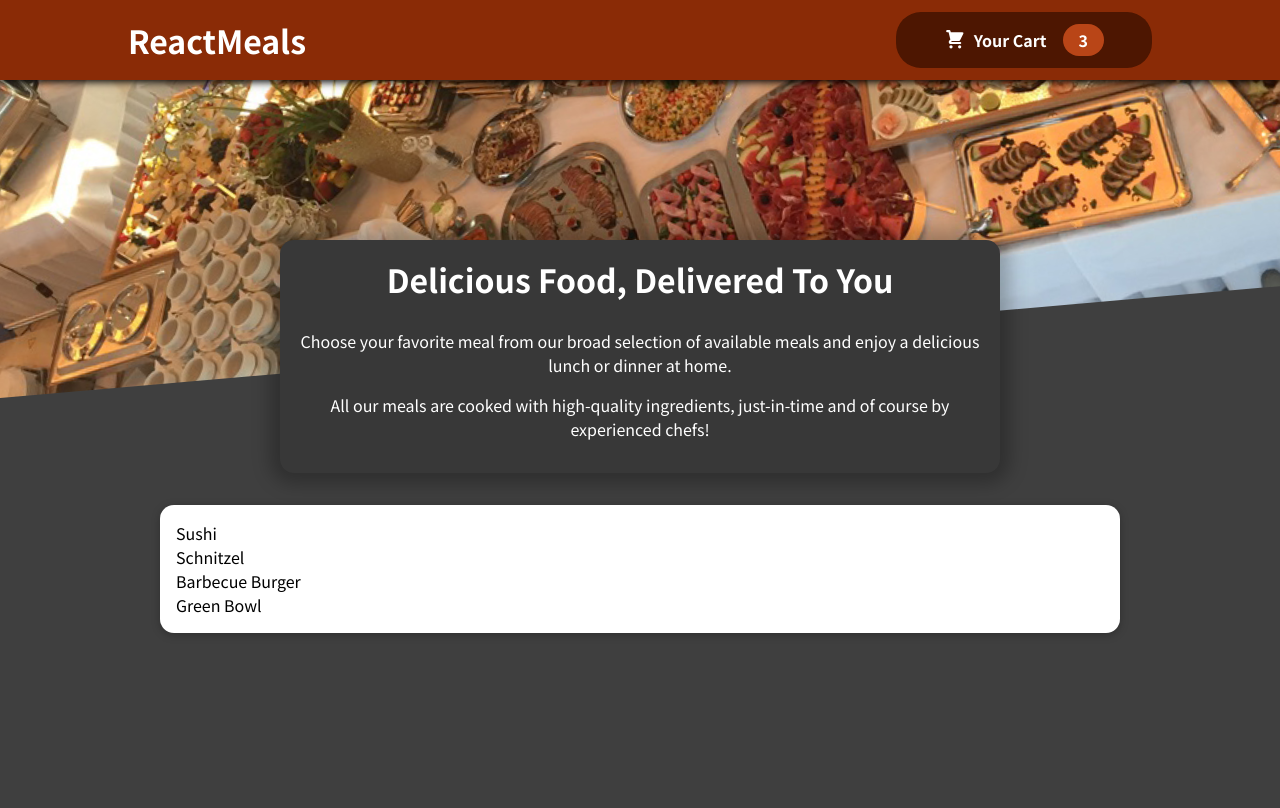
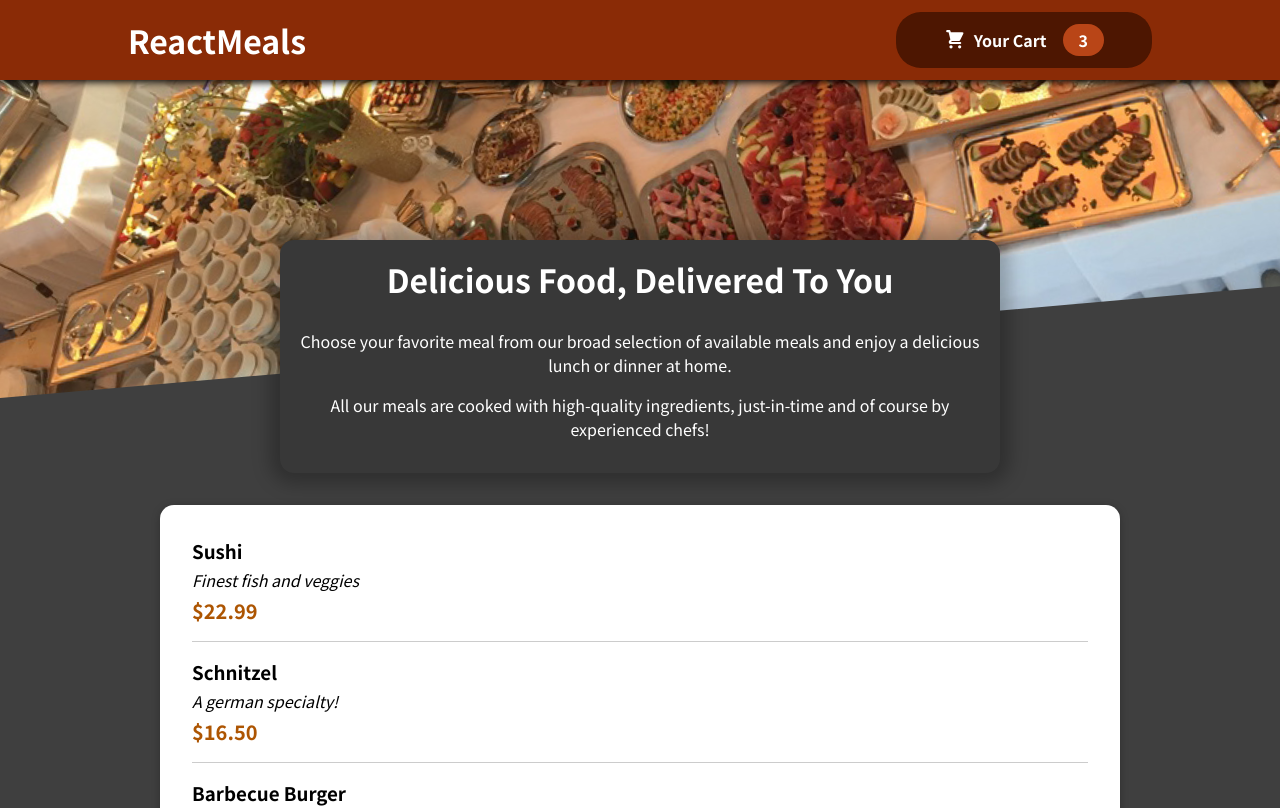
Before and after one commit to Taofeeq-akin/React-Guard, a React (Create React App) app: page / in a window 1280 px wide. Shown: the top 808 px of the page. Built offline with nearby package versions, Linux system fonts and the light colour scheme.

Commit message:
Display meal Items

```diff
--- a/src/Components/Meals/AvailableMeals.jsx
+++ b/src/Components/Meals/AvailableMeals.jsx
@@ -1,5 +1,5 @@
 import classes from "./AvailableMeals.module.css";
-
+import MealItem from "./MealItems/MealItem";
 import Card from "../UI/Card";
 
 const DUMMY_MEALS = [
@@ -30,7 +30,14 @@ const DUMMY_MEALS = [
 ];
 
 const AvailableMeals = () => {
-  const mealsList = DUMMY_MEALS.map((meal) => <li>{meal.name}</li>);
+  const mealsList = DUMMY_MEALS.map((meal) => (
+    <MealItem
+      key={meal.id}
+      name={meal.name}
+      description={meal.description}
+      price={meal.price}
+    />
+  ));
 
   return (
     <section className={classes.meals}>
--- /dev/null
+++ b/src/Components/Meals/MealItems/MealItem.jsx
@@ -0,0 +1,18 @@
+import classes from "./MealItem.module.css";
+
+const MealItem = (props) => {
+  const price = `$${props.price.toFixed(2)}`;
+
+  return (
+    <li className={classes.meal}>
+      <div>
+        <h3>{props.name}</h3>
+        <div className={classes.description}>{props.description}</div>
+        <div className={classes.price}>{price}</div>
+      </div>
+      <div></div>
+    </li>
+  );
+};
+
+export default MealItem;
--- /dev/null
+++ b/src/Components/Meals/MealItems/MealItem.module.css
@@ -0,0 +1,22 @@
+.meal {
+    display: flex;
+    justify-content: space-between;
+    margin: 1rem;
+    padding-bottom: 1rem;
+    border-bottom: 1px solid #ccc;
+  }
+
+  .meal h3 {
+    margin: 0 0 0.25rem 0;
+  }
+
+  .description {
+    font-style: italic;
+  }
+
+  .price {
+    margin-top: 0.25rem;
+    font-weight: bold;
+    color: #ad5502;
+    font-size: 1.25rem;
+  }
```
Also changed, not shown: src/Components/Meals/MealItems/MealItemForm.jsx (added).
